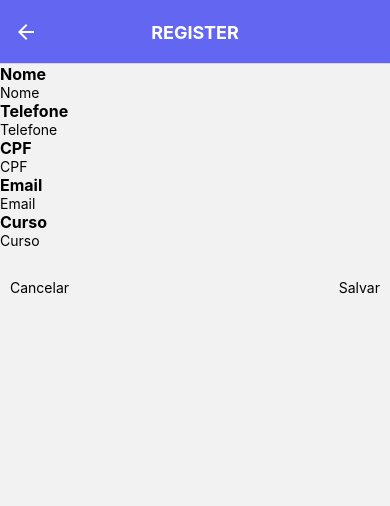
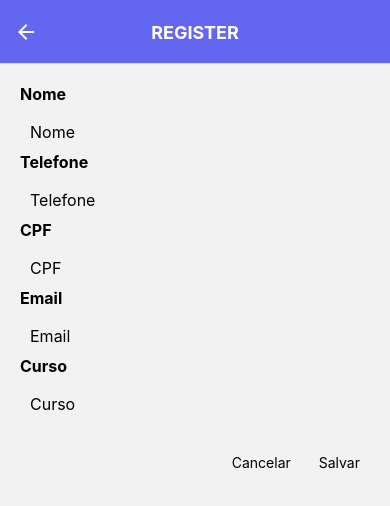
Before and after one commit to Guilherme-Luis/rickandmortyreactnative, a React Native app: screen /register in a window 390 px wide. Shown: the top 506 px of the page. Built offline with nearby package versions, Linux system fonts and the light colour scheme.

Commit message:
feat: create basic styles for register page

```diff
--- a/src/components/InputLabel/styles.ts
+++ b/src/components/InputLabel/styles.ts
@@ -8,4 +8,9 @@ export const Label = styled.Text`
 `
 
 export const Input = styled.TextInput`
+  background-color: ${props => props.theme.background};
+  padding: 10px;
+  border-radius: 5px;
+  margin-top: 8px;
+  font-size: 16px;
 `
--- a/src/pages/Register/styles.ts
+++ b/src/pages/Register/styles.ts
@@ -1,7 +1,10 @@
 import { RectButton } from 'react-native-gesture-handler'
 import styled from 'styled-components/native'
 
-export const Container = styled.View``
+export const Container = styled.View`
+  flex: 1;
+  padding: 20px;
+`
 
 export const FormContainer = styled.View`
 
@@ -9,12 +12,13 @@ export const FormContainer = styled.View`
 
 export const ActionsContainer = styled.View`
   flex-direction: row;
-  justify-content: space-between;
+  justify-content: flex-end;
+  gap: 8px;
   margin-top: 20px;
 `
 
 export const CancelActionButton = styled(RectButton)`
-  background-color: ${props => props.theme.error};
+  background-color: ${props => props.theme.error500};
   padding: 10px;
   border-radius: 5px;
 `
@@ -24,7 +28,7 @@ export const CancelActionButtonText = styled.Text`
 `
 
 export const SaveActionButton = styled(RectButton)`
-  background-color: ${props => props.theme.primary};
+  background-color: ${props => props.theme.primary500};
   padding: 10px;
   border-radius: 5px;
 `
--- a/src/theme/index.tsx
+++ b/src/theme/index.tsx
@@ -1,8 +1,18 @@
+
+
 
 export const theme = {
   primary400: '#818CF8',
   primary500: '#6366f1',
   primary600: '#4F46E5',
+  error500: '#ef4444',
   textOnPrimary: '#ffffff',
+  textOnError: '#ffffff',
   background: '#cbd5e1',
 }
+
+type Theme = typeof theme
+
+declare module 'styled-components' {
+  export interface DefaultTheme extends Theme {}
+}
```
